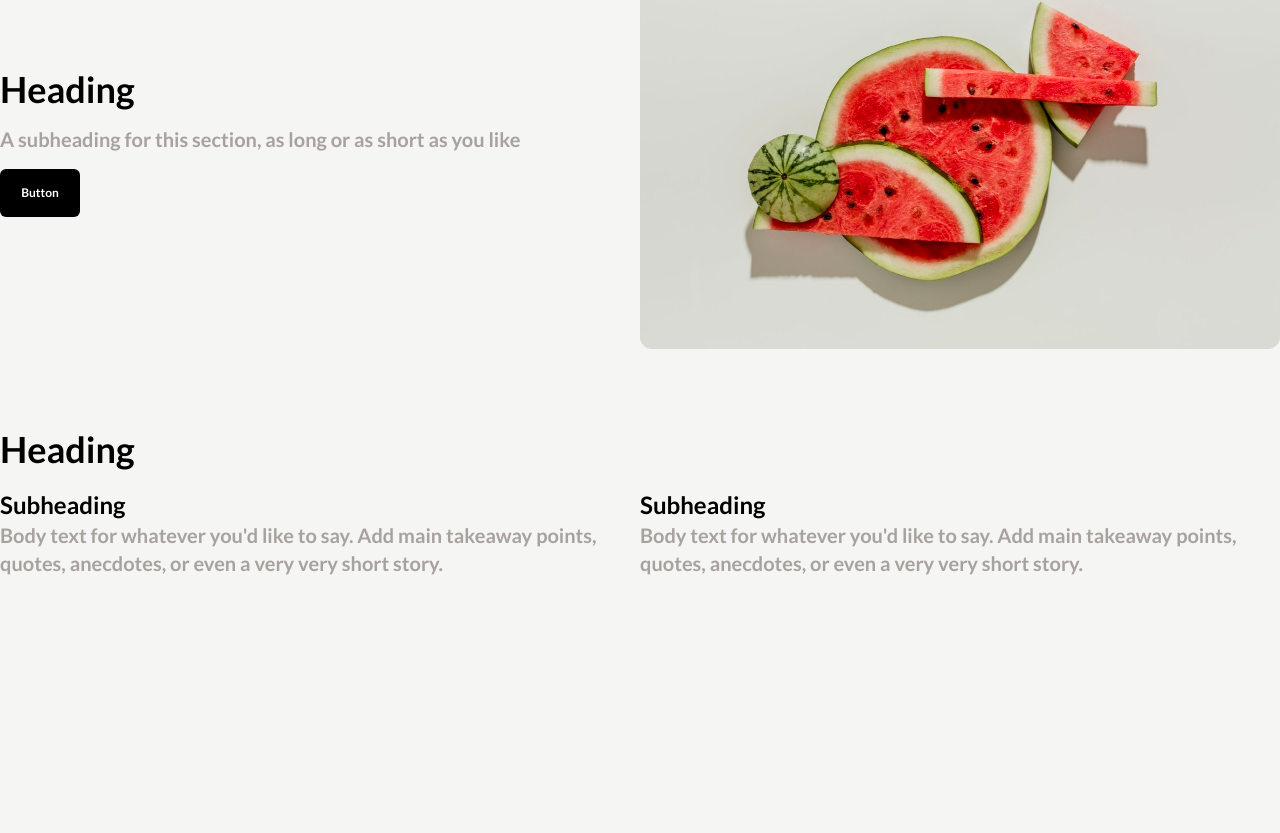
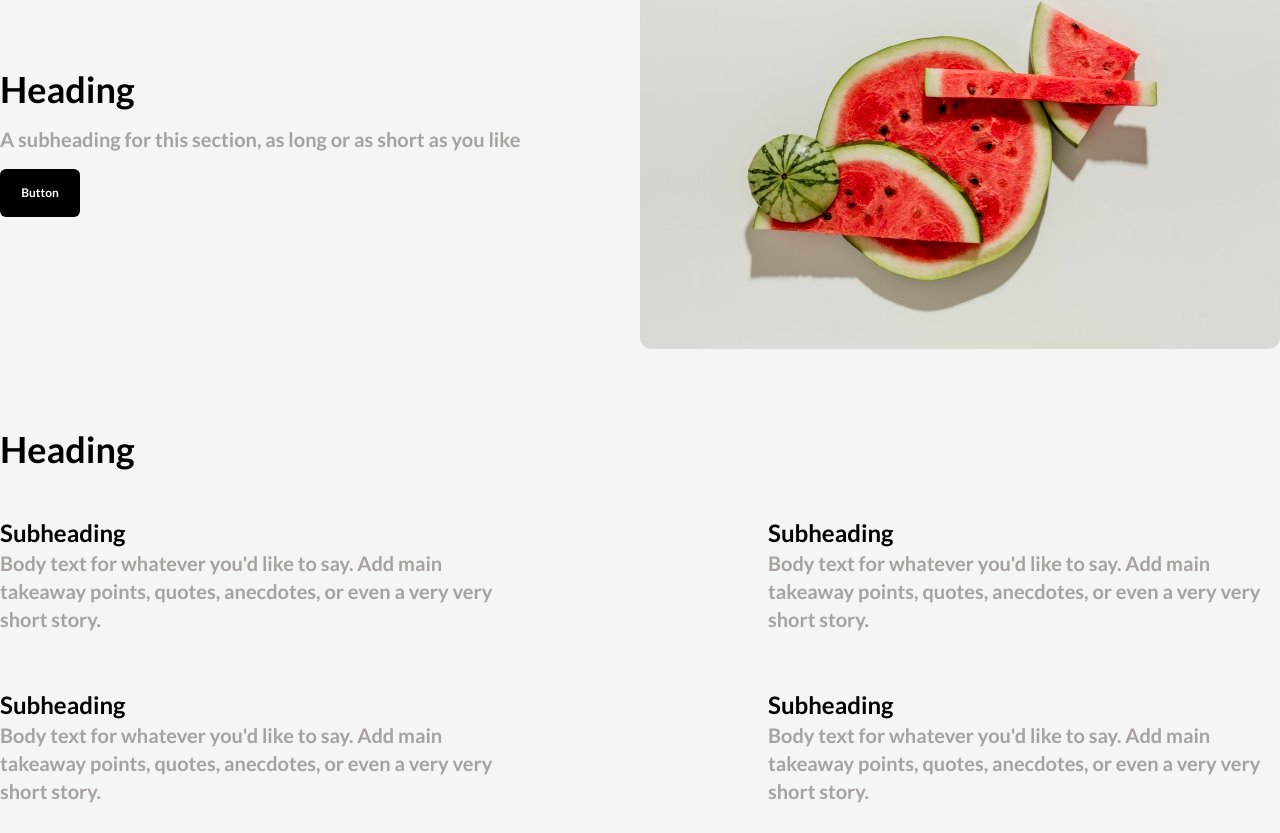
Before and after one commit to YM202c2100/figma-reproduction, a Next.js app: page / in a window 1280 px wide. Shown: the part 1138-1971 px from the top of the page. Before the commit the page ends 1715 px from the top, so only its background shows below. Built offline with nearby package versions, Linux system fonts and the light colour scheme.

Commit message:
[add] Featuresの中身をFeatureコンポーネントとして分離

```diff
--- a/app/components/aboutFeatures.tsx
+++ b/app/components/aboutFeatures.tsx
@@ -1,30 +1,16 @@
 import Image from "next/image"
+import Feature from "./feature"
 
 export default function AboutFeatures(){
   return(
     <div>
       <h1 className="text-4xl mb-5">Heading</h1>
 
-      <div className="flex flex-wrap">
-        <div className="w-full md:w-1/2 ">
-          {/* <Image/> */}
-          <h2 className="text-2xl">Subheading</h2>
-          <p className="text-stone-400 text-xl">
-            Body text for whatever you'd like to say. Add main
-            takeaway points, quotes, anecdotes, or even a very
-            very short story.
-          </p>
-        </div>
-
-        <div className="w-full md:w-1/2 ">
-          {/* <Image/> */}
-          <h2 className="text-2xl">Subheading</h2>
-          <p className="text-stone-400 text-xl">
-            Body text for whatever you'd like to say. Add main
-            takeaway points, quotes, anecdotes, or even a very
-            very short story.
-          </p>
-        </div>
+      <div className="flex flex-wrap justify-between">
+        <Feature/>
+        <Feature/>
+        <Feature/>
+        <Feature/>
       </div>
     </div>
   )
--- /dev/null
+++ b/app/components/feature.tsx
@@ -0,0 +1,14 @@
+
+export default function Feature(){
+  return(
+    <div className="w-3/4 py-7 lg:w-2/5">
+      {/* <Image/> */}
+      <h2 className="text-2xl">Subheading</h2>
+      <p className="text-stone-400 text-xl">
+        Body text for whatever you'd like to say. Add main
+        takeaway points, quotes, anecdotes, or even a very
+        very short story.
+      </p>
+    </div>
+  )
+}
```
